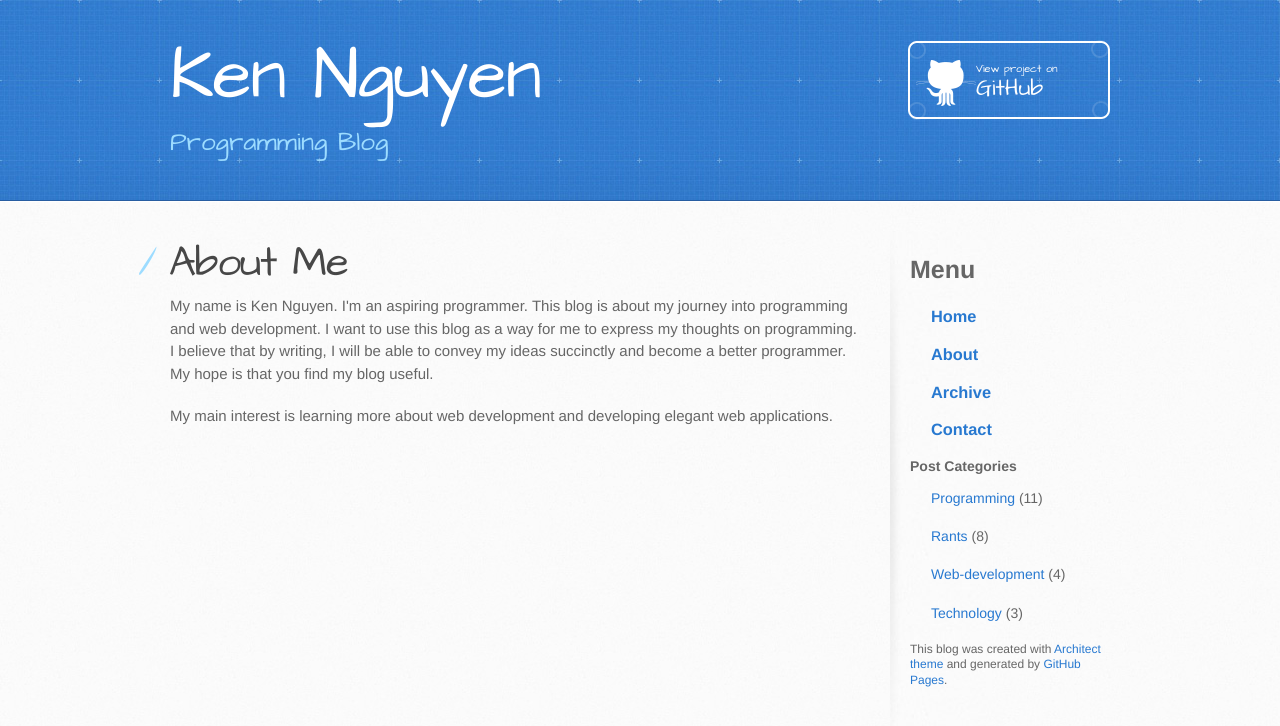
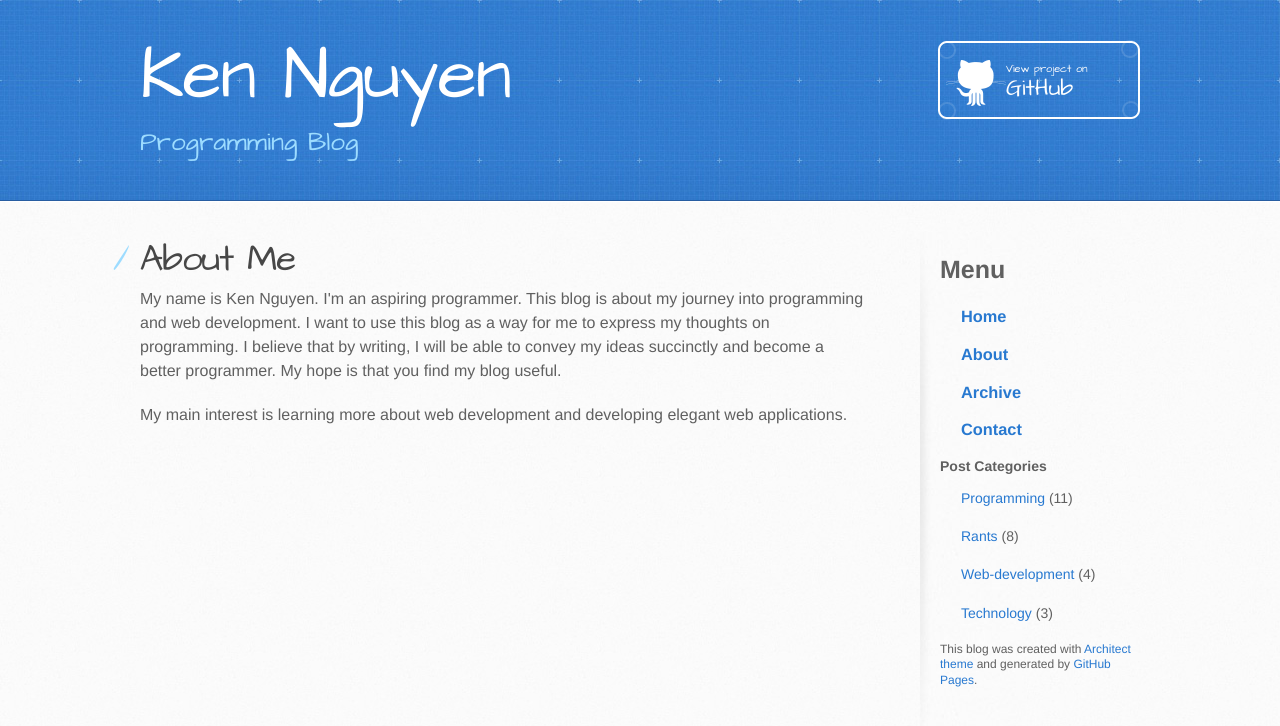
Before and after one commit to kennguyen01/kennguyen01.github.io, a Jekyll site: the page built from about.html, in a window 1280 px wide. Shown: the top 726 px of the page. Built offline with Jekyll 4.4.1, drawn with Linux system fonts in a browser that asks for light colours.

Commit message:
Increase content width and font size

```diff
--- a/stylesheets/stylesheet.css
+++ b/stylesheets/stylesheet.css
@@ -491,10 +491,10 @@ th {
 /* LAYOUT STYLES */
 body {
   font-family: 'Helvetica Neue', Helvetica, Arial, serif;
-  font-size: 15px;
+  font-size: 16px;
   font-weight: 400;
   line-height: 1.5;
-  color: #666;
+  color: #606060;
   background: #fafafa url(../images/body-bg.jpg) 0 0 repeat;
 }
 
@@ -541,7 +541,7 @@ header h2 {
 
 .inner {
   position: relative;
-  width: 940px;
+  width: 1000px;
   margin: 0 auto;
 }
 
@@ -552,7 +552,7 @@ header h2 {
 
 #main-content {
   float: left;
-  width: 690px;
+  width: 725px;
 }
 
 #main-content img {
@@ -660,7 +660,7 @@ form {
   margin-top: 0;
   margin-bottom: 0;
   font-family: 'Architects Daughter', 'Helvetica Neue', Helvetica, Arial, serif;
-  font-size: 2.8em;
+  font-size: 2.3em;
   font-weight: normal;
   color: #474747;
   text-indent: 6px;
```
